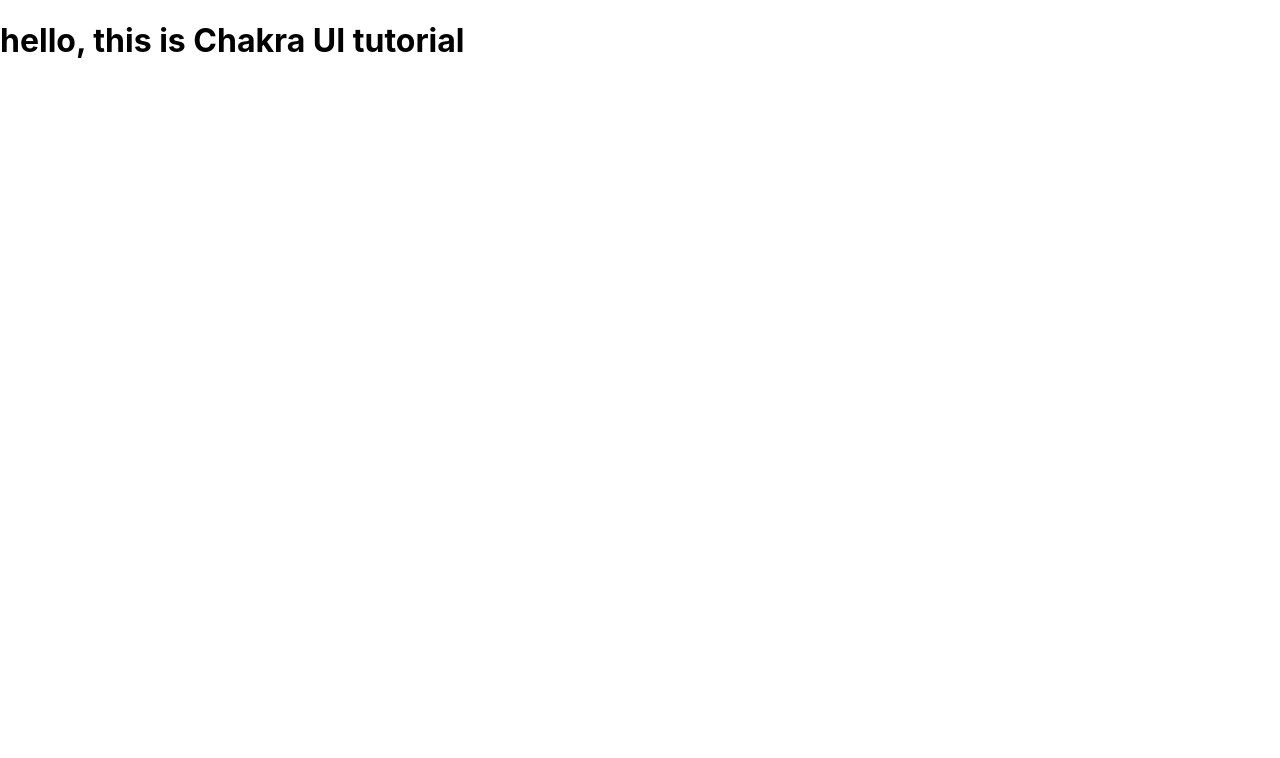
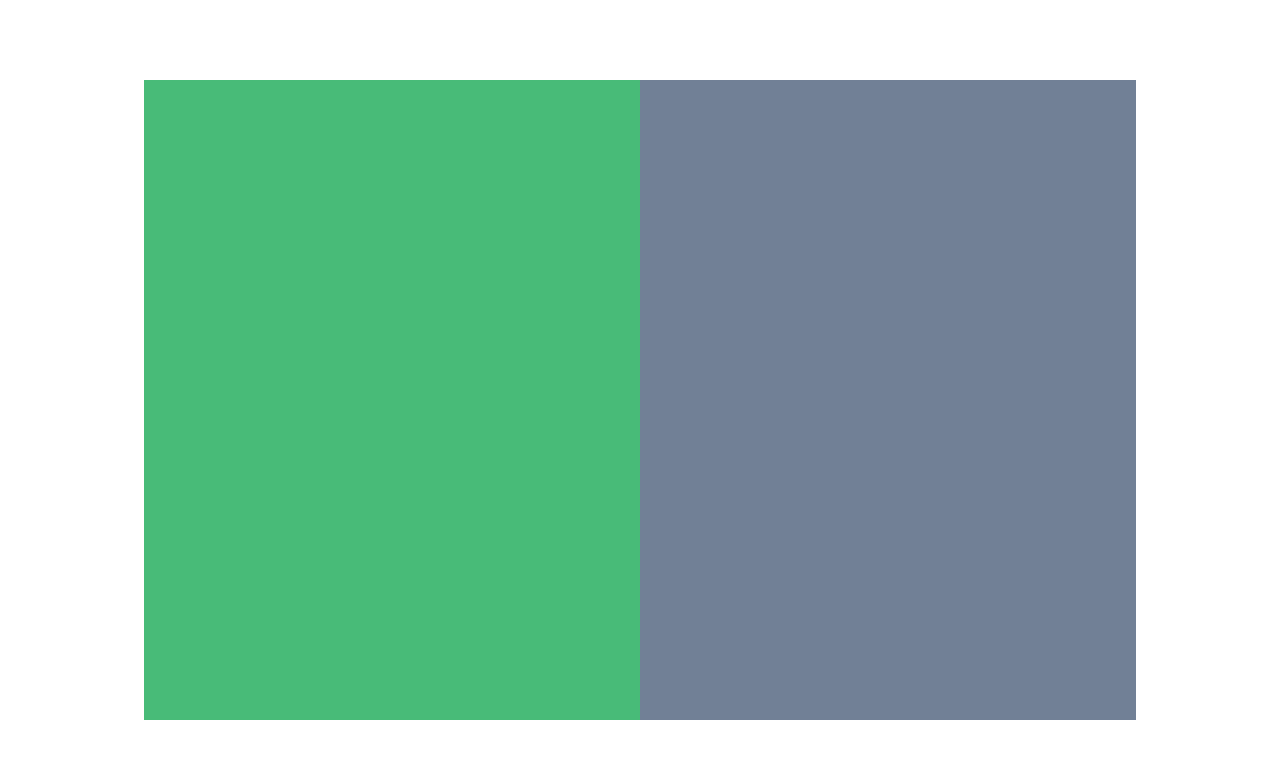
Before and after one commit to ravidhwn01/Chakra-UI, a React (Create React App) app in the folder chakra/: page / in a window 1280 px wide. Shown: the top 758 px of the page. Built offline with nearby package versions, Linux system fonts and the light colour scheme.

Commit message:
creating various compenents

```diff
--- a/chakra/package.json
+++ b/chakra/package.json
@@ -3,9 +3,13 @@
   "version": "0.1.0",
   "private": true,
   "dependencies": {
+    "@chakra-ui/react": "^2.4.9",
+    "@emotion/react": "^11.10.5",
+    "@emotion/styled": "^11.10.5",
     "@testing-library/jest-dom": "^5.16.5",
     "@testing-library/react": "^13.4.0",
     "@testing-library/user-event": "^13.5.0",
+    "framer-motion": "^8.5.0",
     "react": "^18.2.0",
     "react-dom": "^18.2.0",
     "react-scripts": "5.0.1",
--- a/chakra/src/App.js
+++ b/chakra/src/App.js
@@ -1,10 +1,16 @@
+import { Container, Flex, VStack } from "@chakra-ui/react";
 
 
 function App() {
   return (
-    <div className="App">
-      <h1>hello, this is  Chakra UI  tutorial</h1>
-    </div>
+    <Container maxWidth="container.lg">
+     <Flex h="100vh" py={20}>
+      <VStack bg={"green.400"} w="full" p={10} spacing = {10} align = "flex-start" >
+      </VStack>
+      <VStack bg={"gray.500"} w="full" p={10} spacing = {10} align = "flex-start" >
+      </VStack>
+     </Flex>
+    </Container>
   );
 }
 
--- a/chakra/src/index.js
+++ b/chakra/src/index.js
@@ -2,10 +2,13 @@
 import ReactDOM from 'react-dom/client';
 import './index.css';
 import App from './App';
-
+import {ChakraProvider} from '@chakra-ui/react'
 const root = ReactDOM.createRoot(document.getElementById('root'));
 root.render(
   <React.StrictMode>
+    <ChakraProvider>
     <App />
+    </ChakraProvider>
+
   </React.StrictMode>
 );
```
Also changed, not shown: 1 other file (tests, documents, lock files or other folders).
